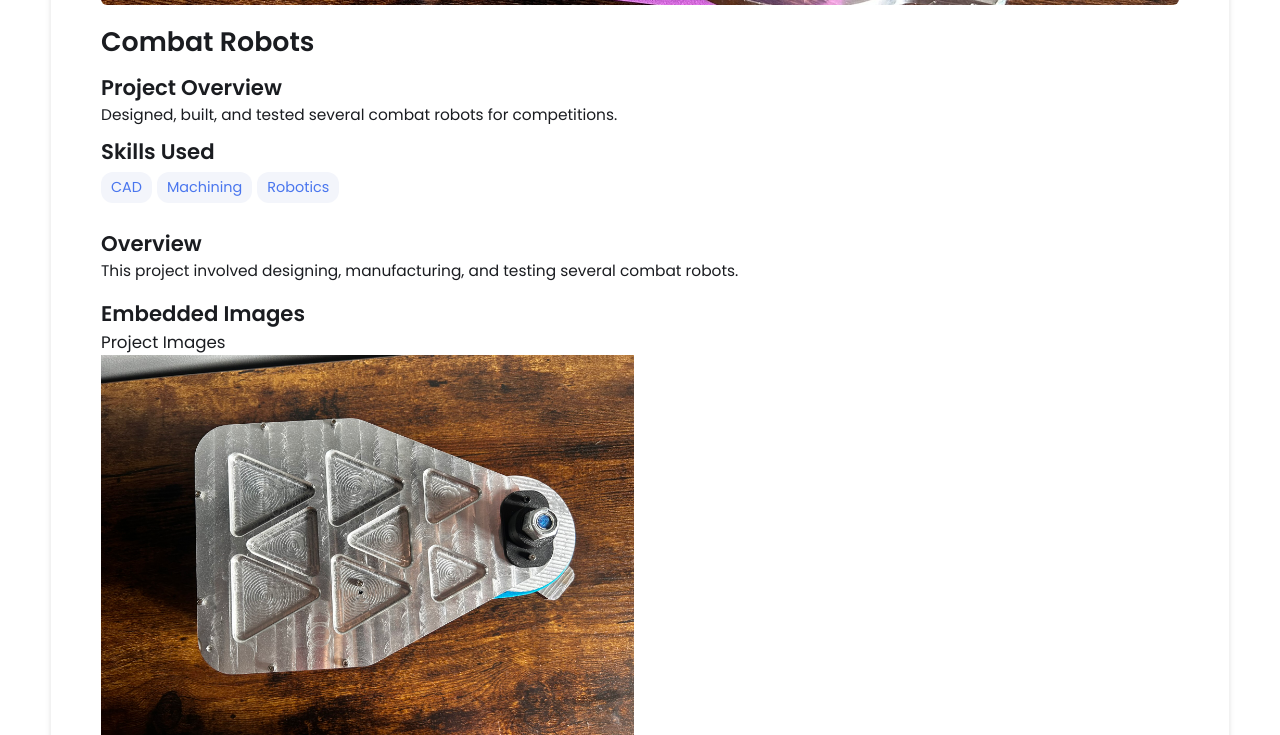
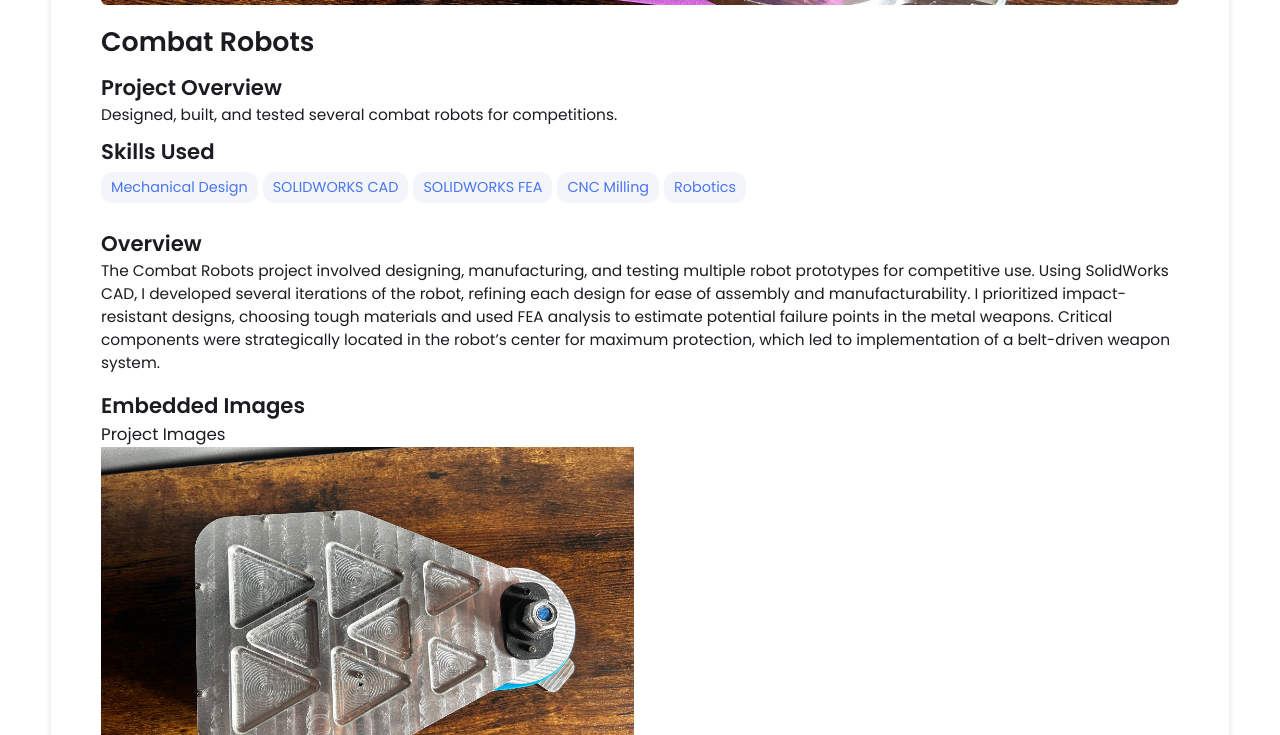
Before and after one commit to mlasselle22/mlasselle22.github.io, a Jekyll site: the page built from _projects/CombatRobots/index.md, in a window 1280 px wide and 1400 px high, scrolled down 485 px, cut to the strip 0-735 px from the top of the window. Built offline with Jekyll 4.4.1, drawn with Linux system fonts in a browser that asks for light colours; some of the changed text lies outside the part shown.

Commit message:
Update index.md

```diff
--- a/_projects/CombatRobots/index.md
+++ b/_projects/CombatRobots/index.md
@@ -3,14 +3,17 @@ layout: post
 title: Combat Robots
 description: Designed, built, and tested several combat robots for competitions.
 skills:
-  - CAD
-  - Machining
+  - Mechanical Design
+  - SOLIDWORKS CAD
+  - SOLIDWORKS FEA
+  - CNC Milling
   - Robotics
 main-image: /Ankle_Biter.JPEG
 ---
 
 ## Overview
-This project involved designing, manufacturing, and testing several combat robots.
+The Combat Robots project involved designing, manufacturing, and testing multiple robot prototypes for competitive use. Using SolidWorks CAD, I developed several iterations of the robot, refining each design for ease of assembly and manufacturability. I prioritized impact-resistant designs, choosing tough materials and used FEA analysis to estimate potential failure points in the metal weapons. Critical components were strategically located in the robot’s center for maximum protection, which led to implementation of a belt-driven weapon system.
+
 
 ## Embedded Images
 ### Project Images
@@ -22,5 +25,7 @@ This project involved designing, manufacturing, and testing several combat robot
 ---
 
 ## Additional Notes
-The design reduced weight by 30% while maintaining structural integrity.
-Testing included load-bearing, weapon actuation, and mobility trials.
+Successfully integrated mechanical design, materials selection, and manufacturing techniques to create a fully functional combat robot.
+Iterative design process emphasized the importance of ease of assembly, manufacturing constraints, and component protection.
+Applied both additive and subtractive manufacturing methods to optimize performance, strength, and durability.
+Integrated electronic components with mechanical systems to produce a fully operational, reliable robot.
```
